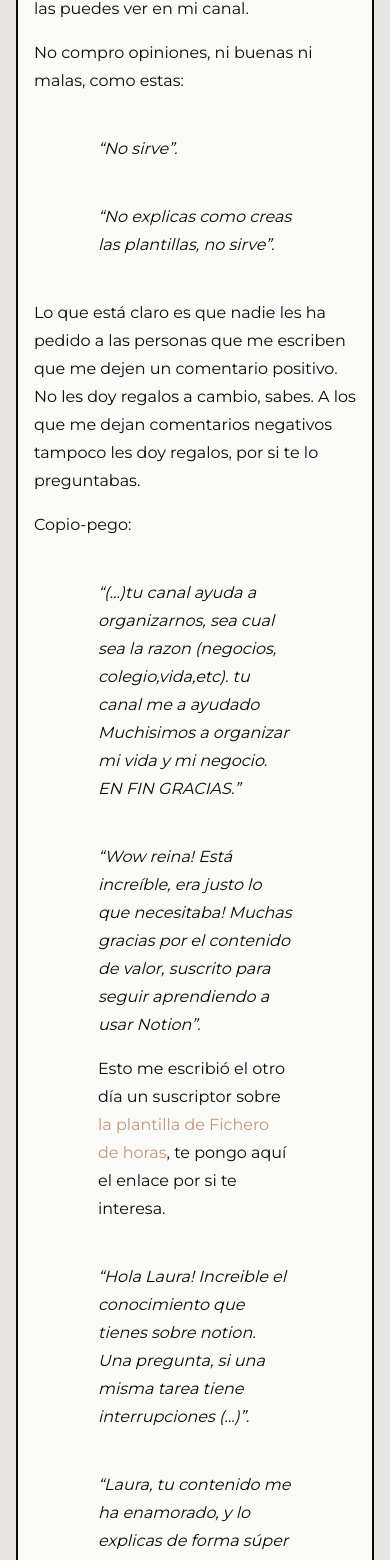
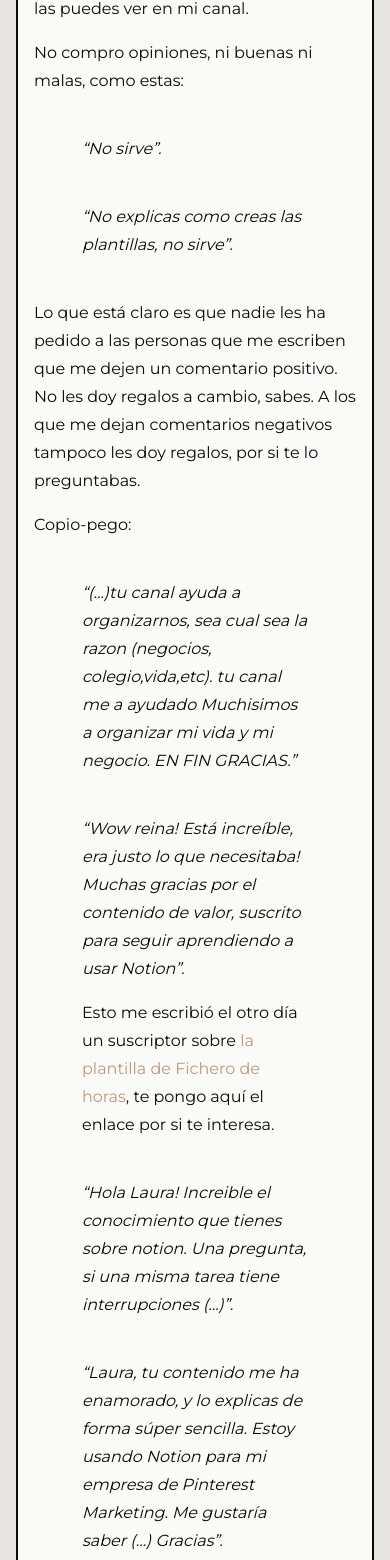
Before and after one commit to joaruibu/emprende-con-notion, a Next.js app: page / in a window 390 px wide. Shown: the part 9099-10659 px from the top of the page. Built offline with nearby package versions, Linux system fonts and the light colour scheme; a web font is replaced by a local one.

Commit message:
update titles | break long words | update styles

```diff
--- a/pages/blog/index.js
+++ b/pages/blog/index.js
@@ -21,7 +21,7 @@ const Index = ({ posts }) => {
 
     const TITLE_INFO = {
         title: 'Blog',
-        subtitle: 'Blog de Emprende con Notion. Te doy recursos y tipos para ayudarte a implementar Notion en tu día a día.'
+        subtitle: 'El blog de Emprende con Notion. Te doy recursos y tips para ayudarte a implementar Notion en tu día a día.'
     }
 
     return (
--- a/pages/index.js
+++ b/pages/index.js
@@ -163,11 +163,11 @@ const Home = () => {
 
             <br></br>
 
-            <p className="mx-16"><i>“No sirve”.</i></p>
+            <p className="mx-12 sm:mx-16"><i>“No sirve”.</i></p>
 
             <br></br>
 
-            <p className="mx-16"><i>“No explicas como creas las plantillas, no sirve”.</i></p>
+            <p className="mx-12 sm:mx-16"><i>“No explicas como creas las plantillas, no sirve”.</i></p>
 
             <br></br>
 
@@ -179,22 +179,22 @@ const Home = () => {
 
             <br></br>
 
-            <p className="mx-16"><i>“(…)tu canal ayuda a organizarnos, sea cual sea la razon (negocios, colegio,vida,etc). tu canal me a ayudado Muchisimos a organizar mi vida y mi negocio. EN FIN GRACIAS.”</i></p>
+            <p className="mx-12 sm:mx-16"><i>“(…)tu canal ayuda a organizarnos, sea cual sea la razon (negocios, colegio,vida,etc). tu canal me a ayudado Muchisimos a organizar mi vida y mi negocio. EN FIN GRACIAS.”</i></p>
 
             <br></br>
 
-            <p className="mx-16"><i>“Wow reina! Está increíble, era justo lo que necesitaba! Muchas gracias por el contenido de valor, suscrito para seguir aprendiendo a usar Notion”.</i></p>
+            <p className="mx-12 sm:mx-16"><i>“Wow reina! Está increíble, era justo lo que necesitaba! Muchas gracias por el contenido de valor, suscrito para seguir aprendiendo a usar Notion”.</i></p>
 
-            <p className="mx-16">Esto me escribió el otro día un suscriptor sobre <a href="https://www.emprendeconnotion.com/plantillas/plantilla-contabilizar-horas-de-trabajo-en-notion-7" target="_blank">la plantilla de Fichero de horas</a>, te pongo aquí el enlace por si te interesa.</p>
+            <p className="mx-12 sm:mx-16">Esto me escribió el otro día un suscriptor sobre <a href="https://www.emprendeconnotion.com/plantillas/plantilla-contabilizar-horas-de-trabajo-en-notion-7" target="_blank">la plantilla de Fichero de horas</a>, te pongo aquí el enlace por si te interesa.</p>
 
 
             <br></br>
 
-            <p className="mx-16"><i>“Hola Laura! Increible el conocimiento que tienes sobre notion. Una pregunta, si una misma tarea tiene interrupciones (…)”.</i></p>
+            <p className="mx-12 sm:mx-16"><i>“Hola Laura! Increible el conocimiento que tienes sobre notion. Una pregunta, si una misma tarea tiene interrupciones (…)”.</i></p>
 
             <br></br>
 
-            <p className="mx-16"><i>“Laura, tu contenido me ha enamorado, y lo explicas de forma súper sencilla. Estoy usando Notion para mi empresa de Pinterest Marketing. Me gustaría saber (…) Gracias”.</i></p>
+            <p className="mx-12 sm:mx-16"><i>“Laura, tu contenido me ha enamorado, y lo explicas de forma súper sencilla. Estoy usando Notion para mi empresa de Pinterest Marketing. Me gustaría saber (…) Gracias”.</i></p>
 
 
             <br></br>
@@ -203,25 +203,25 @@ const Home = () => {
 
             <br></br>
 
-            <p className="mx-16"><i>“(…)Hoy vi estos tutos porque tengo tdah diagnosticado hace poco y ya estoy cansada de no tener control en mi vida, y vengo utilizando notion pero las plantillas que encontre relmente no las utilizaba. Pero hoy te encontre y ya personalize esta plantilla y la de habit tracker  y me gusta mucho. Gracias por compartir tus plantillas gratis . . Super bien explicado todo. Espero poder mantenerme constante, a ver que tal. Voy a sugerir tus videos y plantillas, te mereces todo. Gracias”</i></p>
+            <p className="mx-12 sm:mx-16"><i>“(…)Hoy vi estos tutos porque tengo tdah diagnosticado hace poco y ya estoy cansada de no tener control en mi vida, y vengo utilizando notion pero las plantillas que encontre relmente no las utilizaba. Pero hoy te encontre y ya personalize esta plantilla y la de habit tracker  y me gusta mucho. Gracias por compartir tus plantillas gratis . . Super bien explicado todo. Espero poder mantenerme constante, a ver que tal. Voy a sugerir tus videos y plantillas, te mereces todo. Gracias”</i></p>
 
 
             <br></br>
 
-            <p className="mx-16"><i>“Hola Laura! Estoy encantada con tus vídeos! A parte de que eres un encanto como persona y te expresas súper bien, lo explicas todo súper fácil. Había intentado usar Notion años atrás y no terminaba de encontrarle el punto hasta que te descubrí! Y ahora estoy encantada con el, organizando toda mi vida y mi empresa con él. Así que muchas gracias por tu canal y tu labor también respecto a los consejos que das de desarrollo personal! (…)”</i></p>
+            <p className="mx-12 sm:mx-16"><i>“Hola Laura! Estoy encantada con tus vídeos! A parte de que eres un encanto como persona y te expresas súper bien, lo explicas todo súper fácil. Había intentado usar Notion años atrás y no terminaba de encontrarle el punto hasta que te descubrí! Y ahora estoy encantada con el, organizando toda mi vida y mi empresa con él. Así que muchas gracias por tu canal y tu labor también respecto a los consejos que das de desarrollo personal! (…)”</i></p>
 
-            <p className="mx-16">Comentario de una suscriptora después de ver  <a href="https://www.emprendeconnotion.com/plantillas/plantilla-crea-tu-buyer-persona-9" target="_blank"> la plantilla de Buyer Persona, te la dejo aquí.</a></p>
+            <p className="mx-12 sm:mx-16">Comentario de una suscriptora después de ver  <a href="https://www.emprendeconnotion.com/plantillas/plantilla-crea-tu-buyer-persona-en-notion-9" target="_blank"> la plantilla de Buyer Persona, te la dejo aquí.</a></p>
 
 
 
             <br></br>
 
-            <p className="mx-16"><i>“Hola, he visto varios videos sobre el tema, y hasta ahora este ha sido el mas pedagógico para comprender e iniciar el uso de esta herramienta, incluso realice un curso on line donde escuche por primera vez de esta plataforma y ni ellos son tan precisos como tu en este video... gracias…”.</i></p>
-            <p className="mx-16">Muchos de estos comentarios me los dejaron tras el tutorial online para aprender a usar Notoin desde 0. Si es tu caso, a parte de cotillear el canal de YouTube <a href="https://www.emprendeconnotion.com/blog" target="_blank">te recomiendo que le eches un vistazo al blog.</a></p>
+            <p className="mx-12 sm:mx-16"><i>“Hola, he visto varios videos sobre el tema, y hasta ahora este ha sido el mas pedagógico para comprender e iniciar el uso de esta herramienta, incluso realice un curso on line donde escuche por primera vez de esta plataforma y ni ellos son tan precisos como tu en este video... gracias…”.</i></p>
+            <p className="mx-12 sm:mx-16">Muchos de estos comentarios me los dejaron tras el tutorial online para aprender a usar Notoin desde 0. Si es tu caso, a parte de cotillear el canal de YouTube <a href="https://www.emprendeconnotion.com/blog" target="_blank">te recomiendo que le eches un vistazo al blog.</a></p>
 
             <br></br>
 
-            <p className="mx-16"><i>“(…)supe de Notion hace varios días, he visto varios muchos videos, ya abrí una cuenta... la cerré porque no me di "mañas", un poco impaciente. Seguí viendo tutoriales, hasta que apareció el tuyo, es fantástico, explicas perfecto y conviertes el vídeo en uno de consulta permanente. El esmero de tu vídeo lo hace muy valioso.”</i></p>
+            <p className="mx-12 sm:mx-16"><i>“(…)supe de Notion hace varios días, he visto varios muchos videos, ya abrí una cuenta... la cerré porque no me di "mañas", un poco impaciente. Seguí viendo tutoriales, hasta que apareció el tuyo, es fantástico, explicas perfecto y conviertes el vídeo en uno de consulta permanente. El esmero de tu vídeo lo hace muy valioso.”</i></p>
 
             <br></br>
 
```
Also changed, not shown: data/templates.js (+4 -4 lines), pages/sobre-mi.js (+7 -7 lines).
